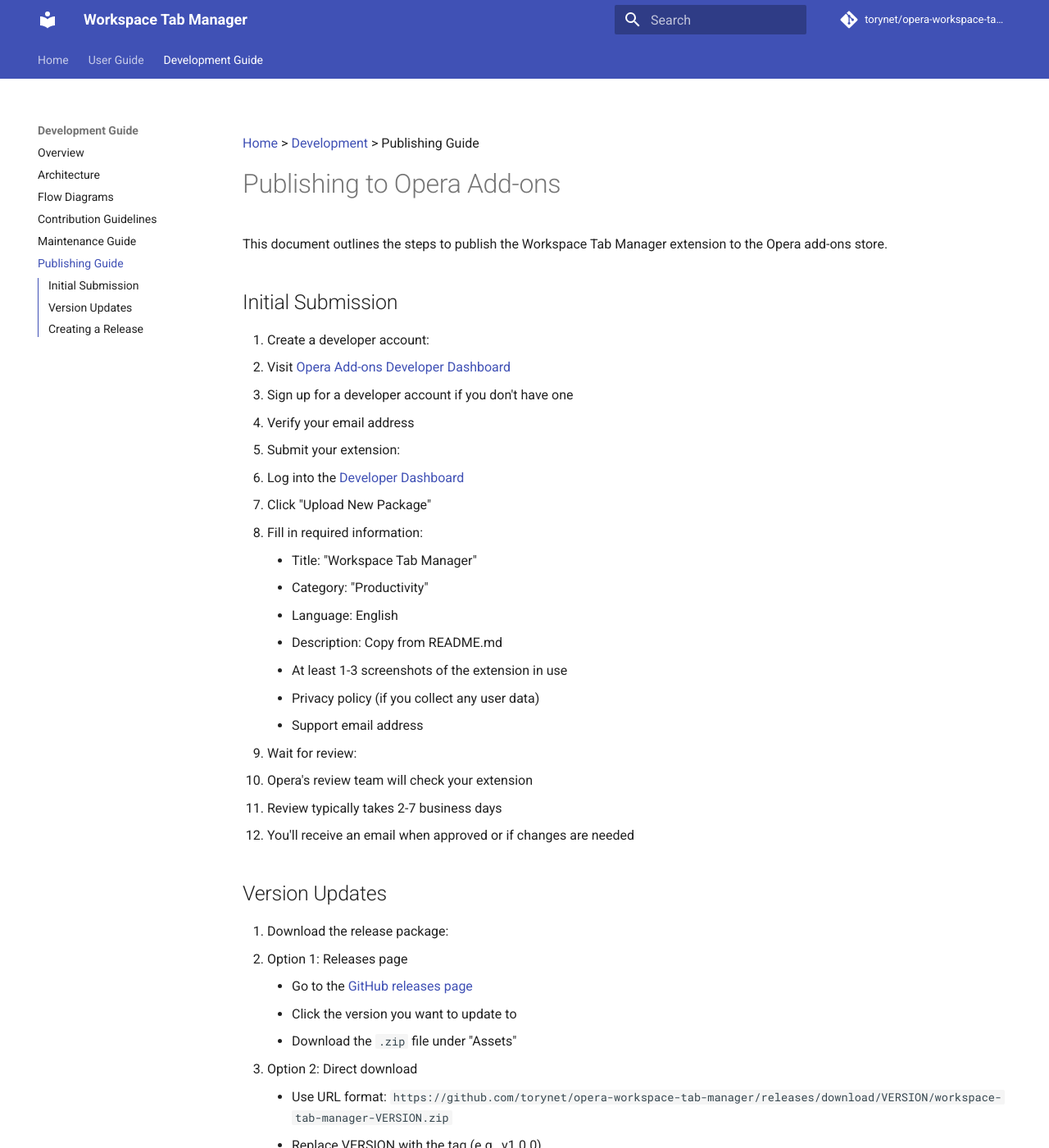
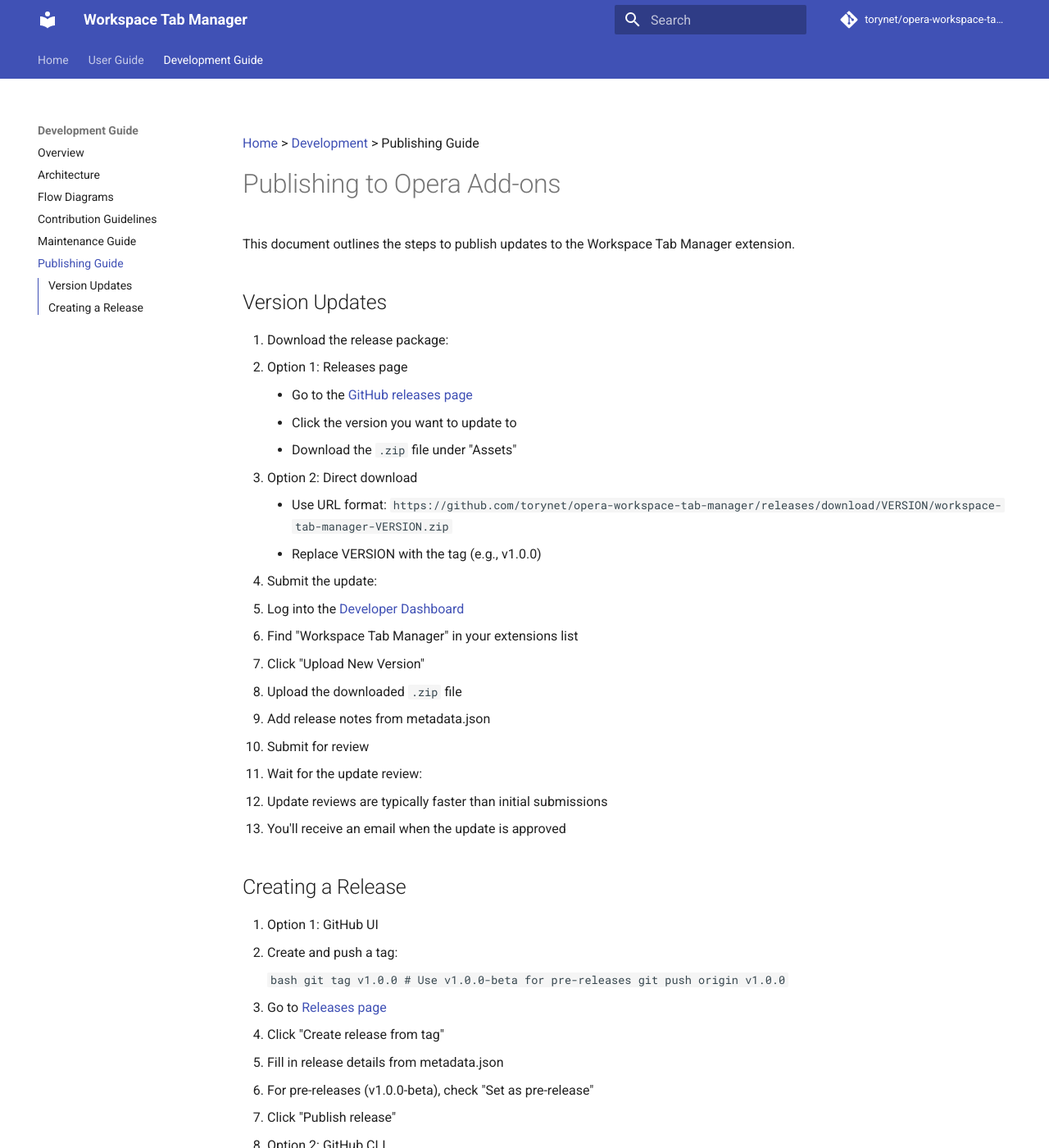
Before and after one commit to torynet/opera-workspace-tab-manager, an MkDocs documentation site: the page built from docs/development/publishing.md, in a window 1280 px wide and 1400 px high. Shown: the whole window at 82% size. Built offline with MkDocs 1.6.1 and Material for MkDocs 9.7.7, drawn with Linux system fonts in a browser that asks for light colours; comment, search, counter and statistics services are not loaded.

Commit message:
24: More doc changes for store requirements.

```diff
--- a/docs/development/publishing.md
+++ b/docs/development/publishing.md
@@ -2,31 +2,7 @@
 
 # Publishing to Opera Add-ons
 
-This document outlines the steps to publish the Workspace Tab Manager extension to the Opera add-ons store.
-
-## Initial Submission
-
-1. Create a developer account:
-   - Visit [Opera Add-ons Developer Dashboard](https://addons.opera.com/developer/)
-   - Sign up for a developer account if you don't have one
-   - Verify your email address
-
-2. Submit your extension:
-   - Log into the [Developer Dashboard](https://addons.opera.com/developer/)
-   - Click "Upload New Package"
-   - Fill in required information:
-     - Title: "Workspace Tab Manager"
-     - Category: "Productivity"
-     - Language: English
-     - Description: Copy from README.md
-     - At least 1-3 screenshots of the extension in use
-     - Privacy policy (if you collect any user data)
-     - Support email address
-
-3. Wait for review:
-   - Opera's review team will check your extension
-   - Review typically takes 2-7 business days
-   - You'll receive an email when approved or if changes are needed
+This document outlines the steps to publish updates to the Workspace Tab Manager extension.
 
 ## Version Updates
 
```
Also changed, not shown: docs/development/index.md (+37 -3 lines).
